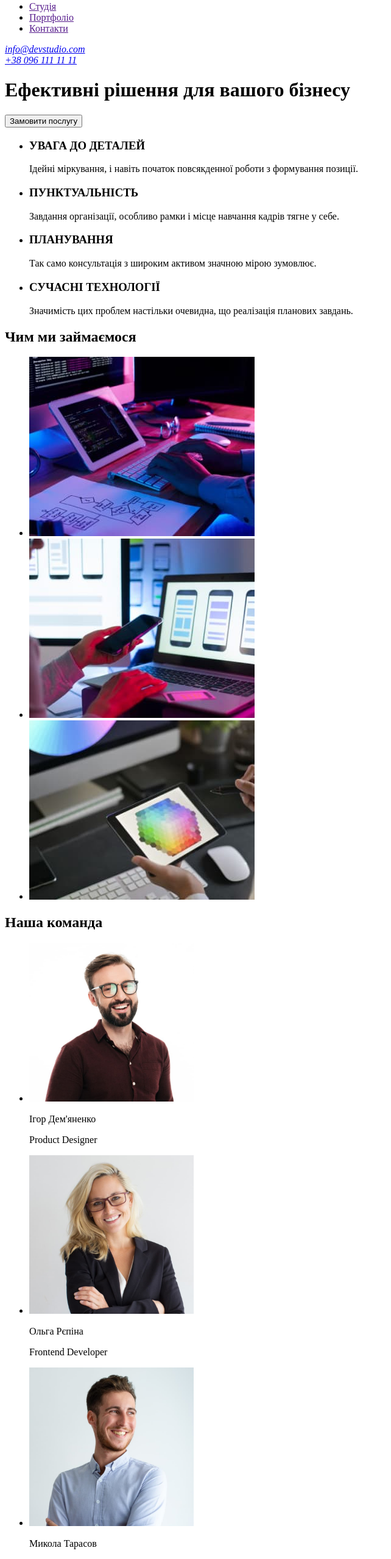
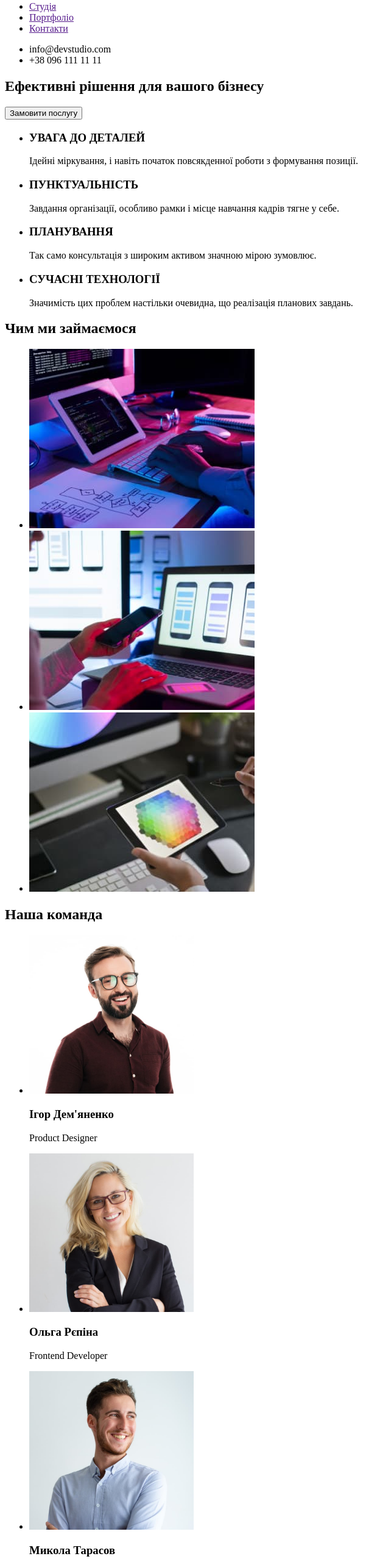
Before and after one commit to KseniiaBryzhko/goit-markup-hw-01, a plain HTML site: page index.html in a window 1280 px wide. Shown: the part 40-2596 px from the top of the page at 61% size, without its empty margins (0-642 px from the left). Drawn offline with Linux system fonts and the light colour scheme.

Commit message:
Сhanges according to webinar 1

```diff
--- a/index.html
+++ b/index.html
@@ -5,46 +5,49 @@
 	<meta charset="UTF-8">
 	<meta http-equiv="X-UA-Compatible" content="IE=edge">
 	<meta name="viewport" content="width=device-width, initial-scale=1.0">
-	<title>Головна</title>
+	<title>Студія</title>
 </head>
 
 <body>
-	<header>
-		<a href="" target="_blank" title="WebStudio">
+	<header class="main-row">
+		<nav>
+			<a href="/" target="_blank" title="WebStudio">
 				WebStudio
 			</a>
 
-		<nav>
 			<ul>
-				<li><a href="">Студія</a></li>
-				<li><a href="">Портфоліо</a></li>
-				<li><a href="">Контакти</a></li>
+				<li class="menu-nav"><a href="">Студія</a></li>
+				<li class="menu-nav"><a href="">Портфоліо</a></li>
+				<li class="menu-nav"><a href="">Контакти</a></li>
 			</ul>
 		</nav>
 
-		<address>
-			<a href="mailto:info@devstudio.com">info@devstudio.com</a>
-		</address>
-
-		<address>
-			<a href="tel:+380961111111">+38 096 111 11 11</a>
-		</address>
-
-		<h1>Ефективні рішення для вашого бізнесу</h1>
-
-		<button type="button">Замовити послугу</button>
+		<ul>
+			<li class="menu-contacts">info@devstudio.com</li>
+			<li class="menu-contacts">+38 096 111 11 11</li>
+		</ul>
 	</header>
 
 	<main>
+		<section class="hero">
+			<h1>Ефективні рішення для вашого бізнесу</h1>
+			<button type="button">Замовити послугу</button>
+		</section>
+
+		<section>
+			<!-- <h2>Особливості</h2> - передбачуваний заголовок -->
 			<ul class="features">
 				<li class="feature">
 					<h3 class="feature-title">УВАГА ДО ДЕТАЛЕЙ</h3>
-				<p class="feature-description">Ідейні міркування, i навіть початок повсякденної роботи з формування позиції.</p>
+					<p class="feature-description">Ідейні міркування, i навіть початок повсякденної роботи з формування
+						позиції.
+					</p>
 				</li>
 
 				<li class="feature">
 					<h3 class="feature-title">ПУНКТУАЛЬНІСТЬ</h3>
-				<p class="feature-description">Завдання організації, особливо рамки i місце навчання кадрів тягне у себе.</p>
+					<p class="feature-description">Завдання організації, особливо рамки i місце навчання кадрів тягне у
+						себе.</p>
 				</li>
 
 				<li class="feature">
@@ -54,10 +57,13 @@
 
 				<li class="feature">
 					<h3 class="feature-title">СУЧАСНІ ТЕХНОЛОГІЇ</h3>
-				<p class="feature-description">Значимість цих проблем настільки очевидна, що реалізація планових завдань.</p>
+					<p class="feature-description">Значимість цих проблем настільки очевидна, що реалізація планових
+						завдань.</p>
 				</li>
 			</ul>
+		</section>
 
+		<section>
 			<h2>Чим ми займаємося</h2>
 			<ul class="activities">
 				<li class="activity">
@@ -72,44 +78,38 @@
 					<img class="activity-image" src="./images/img.jpg" alt="design" width="370" height="294">
 				</li>
 			</ul>
+		</section>
 
+		<section>
 			<h2>Наша команда</h2>
 			<ul class="team">
 				<li class="team-member">
-				<div class="team-img">
 					<img class="team-image" src="./images/Демяненко.jpg" alt="Ігор Дем'яненко" width="270" height="260">
-				</div>
-				<p class="name">Ігор Дем'яненко</p>
+					<h3 class="name">Ігор Дем'яненко</h3>
 					<p class="job">Product Designer</p>
 				</li>
 
 				<li class="team-member">
-				<div class="team-img">
 					<img class="team-image" src="./images/Рєпіна.jpg" alt="Ольга Рєпіна" width="270" height="260">
-				</div>
-				<p class="name">Ольга Рєпіна</p>
+					<h3 class="name">Ольга Рєпіна</h3>
 					<p class="job">Frontend Developer</p>
 				</li>
 
 				<li class="team-member">
-				<div class="team-img">
 					<img class="team-image" src="./images/Тарасов.jpg" alt="Микола Тарасов" width="270" height="260">
-				</div>
-				<p class="name">Микола Тарасов</p>
+					<h3 class="name">Микола Тарасов</h3>
 					<p class="job">Marketing</p>
 				</li>
 
 				<li class="team-member">
-				<div class="team-img">
 					<img class="team-image" src="./images/Єрмаков.jpg" alt="Михайло Єрмаков" width="270" height="260">
-				</div>
-				<p class="name">Михайло Єрмаков</p>
+					<h3 class="name">Михайло Єрмаков</h3>
 					<p class="job">UI Designer</p>
 				</li>
 			</ul>
+		</section>
+	</main>
 
-
-	</main>
 	<footer class="contacts">
 		<a href="" target="_blank" title="WebStudio">
 			WebStudio
```
Also changed, not shown: images/Vector.svg (added), images/Vector2.svg (added). Lines whose indentation alone changed are shown as unchanged.
